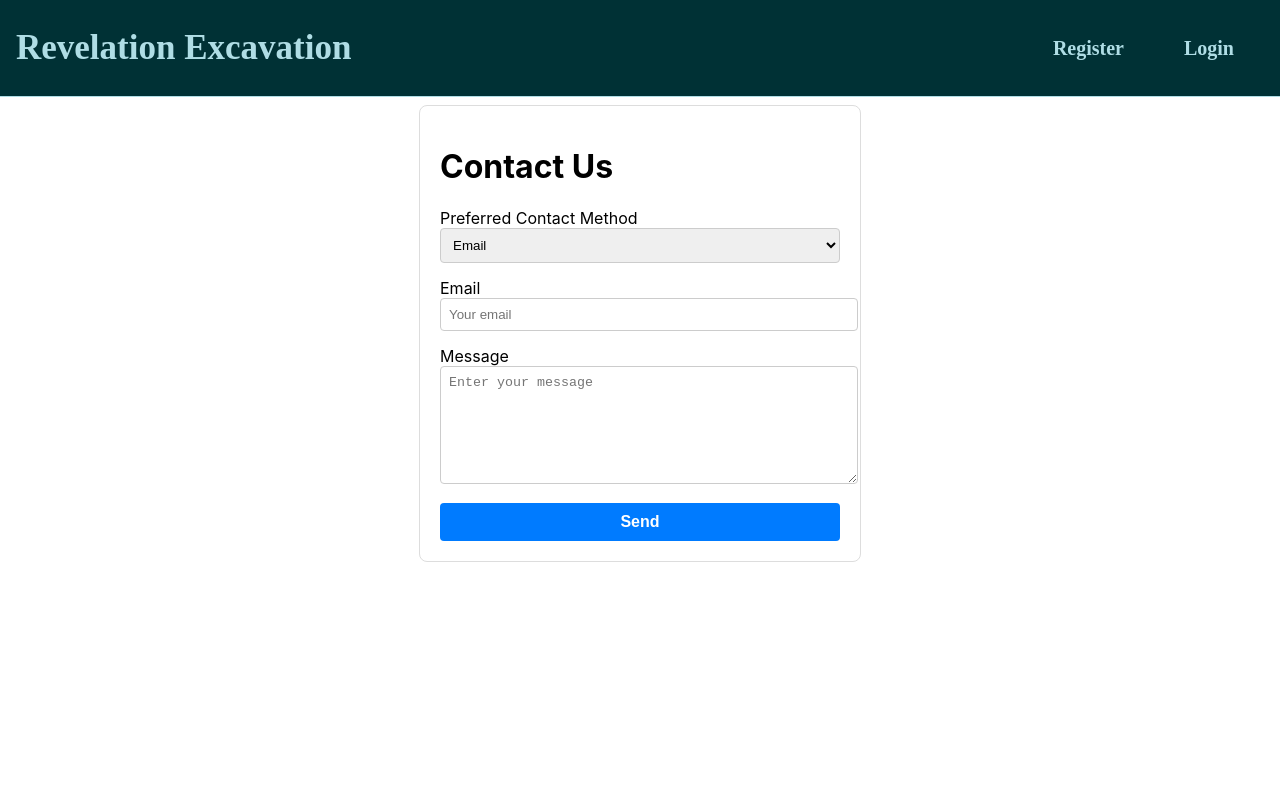
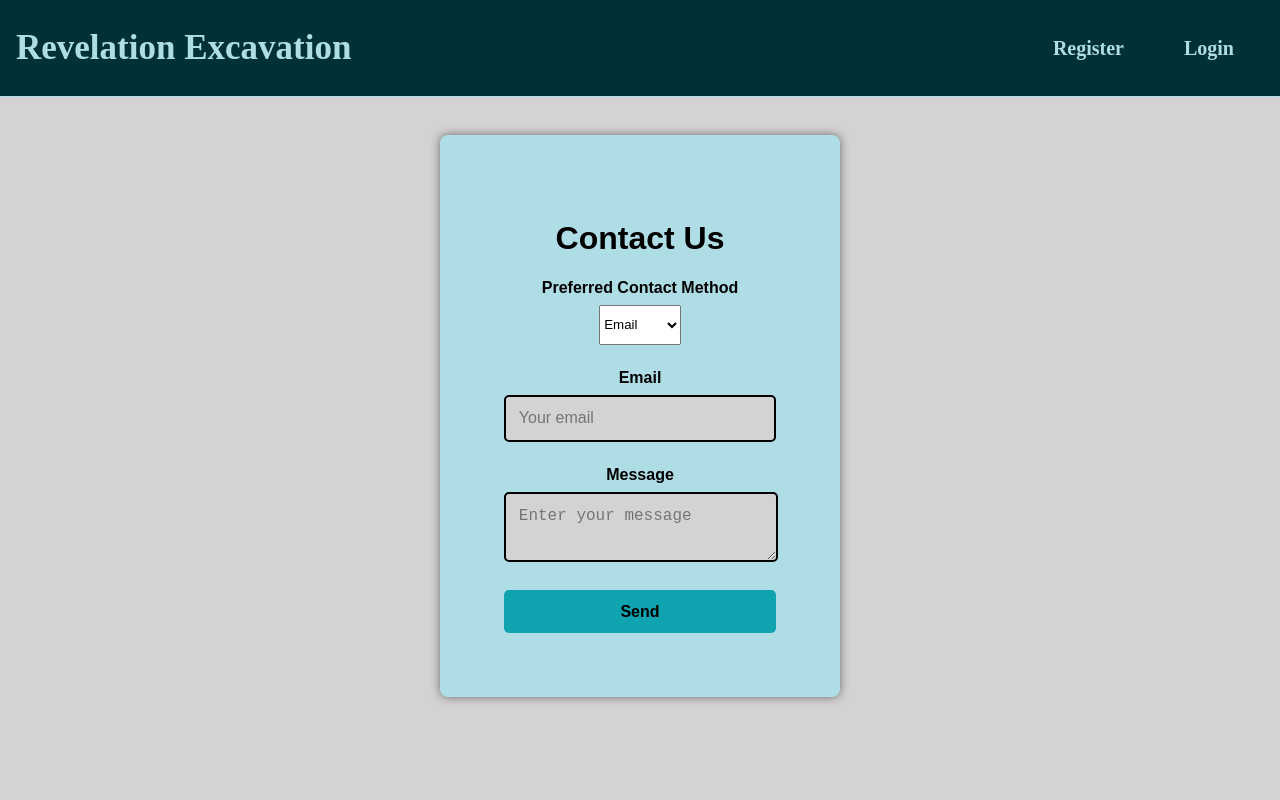
Before and after one commit to RileySuehsschlof/RevalationExcavationSimplified, a React (Create React App) app in the folder frontend/: page /contact in a window 1280 px wide. Shown: the top 800 px of the page. Built offline with nearby package versions, Linux system fonts and the light colour scheme.

Commit message:
Made the style of the contact page consistent  with the other pages

```diff
--- a/frontend/src/pages/ContactPage.js
+++ b/frontend/src/pages/ContactPage.js
@@ -1,6 +1,8 @@
 import React, { useState } from 'react';
 import axios from 'axios';
 import Navbar from "../components/Navbar";
+import Footer from "../components/Footer";
+import '../styles/login.css';  // Import your CSS file
 
 function ContactForm() {
   const [formData, setFormData] = useState({
@@ -20,7 +22,6 @@ function ContactForm() {
     setStatus({ success: null, message: '' });
 
     try {
-      // Send form data to backend
       const response = await axios.post('http://localhost:5000/api/contact', formData);
       setStatus({ success: true, message: response.data.message || 'Message sent successfully!' });
       setFormData({ message: '', email: '', phone: '', method: 'email' });
@@ -33,17 +34,17 @@ function ContactForm() {
   return (
     <>
       <Navbar />
-      <div style={containerStyle}>
-        <form onSubmit={handleSubmit} style={formStyle}>
+      <div className="login-container">
+        <div className="login-form-container">
+          <form onSubmit={handleSubmit} className="login-form">
             <h1>Contact Us</h1>
-          <div style={fieldStyle}>
+            <div className="input-group">
               <label htmlFor="method">Preferred Contact Method</label>
               <select
                 id="method"
                 name="method"
                 value={formData.method}
                 onChange={handleChange}
-              style={selectStyle}
               >
                 <option value="email">Email</option>
                 <option value="sms">SMS</option>
@@ -51,7 +52,7 @@ function ContactForm() {
             </div>
 
             {formData.method === 'email' && (
-            <div style={fieldStyle}>
+              <div className="input-group">
                 <label htmlFor="email">Email</label>
                 <input
                   type="email"
@@ -61,13 +62,12 @@ function ContactForm() {
                   value={formData.email}
                   onChange={handleChange}
                   required
-                style={inputStyle}
                 />
               </div>
             )}
 
             {formData.method === 'sms' && (
-            <div style={fieldStyle}>
+              <div className="input-group">
                 <label htmlFor="phone">Phone</label>
                 <input
                   type="tel"
@@ -77,12 +77,11 @@ function ContactForm() {
                   value={formData.phone}
                   onChange={handleChange}
                   required
-                style={inputStyle}
                 />
               </div>
             )}
 
-          <div style={fieldStyle}>
+            <div className="input-group">
               <label htmlFor="message">Message</label>
               <textarea
                 id="message"
@@ -91,29 +90,19 @@ function ContactForm() {
                 value={formData.message}
                 onChange={handleChange}
                 required
-              style={textareaStyle}
               />
             </div>
 
-          <button type="submit" style={buttonStyle}>Send</button>
+            <button type="submit">Send</button>
             {status.message && (
-            <p style={{ color: status.success ? 'green' : 'red', marginTop: '10px' }}>
-              {status.message}
-            </p>
+              <p className={status.success ? 'success' : 'error'}>{status.message}</p>
             )}
           </form>
         </div>
+      </div>
+      <Footer />
     </>
   );
 }
 
-// Styles
-const formStyle = { maxWidth: '400px', margin: 'auto', padding: '20px', border: '1px solid #ddd', borderRadius: '8px' };
-const fieldStyle = { marginBottom: '15px' };
-const inputStyle = { width: '100%', padding: '8px', borderRadius: '4px', border: '1px solid #ccc' };
-const textareaStyle = { ...inputStyle, height: '100px', resize: 'vertical', maxHeight: '300px' };
-const selectStyle = { ...inputStyle };
-const buttonStyle = { width: '100%', padding: '10px', backgroundColor: '#007BFF', color: '#fff', border: 'none', borderRadius: '4px', cursor: 'pointer' };
-const containerStyle = { marginTop: '85px', padding: '20px' };
-
 export default ContactForm;
--- a/frontend/src/styles/login.css
+++ b/frontend/src/styles/login.css
@@ -130,3 +130,22 @@ button:hover {
 .employee-link a:hover {
   text-decoration: underline;
 }
+
+.login-form textarea {
+  /* Only allow vertical resizing */
+  resize: vertical;
+  /* Min and max height of text area */
+  min-height: 40px;
+  max-height: 200px;
+  width: 90%;
+  padding: 0.8rem;
+  font-size: 1rem;
+  border: 2px solid black;
+  border-radius: 5px;
+  background-color: lightgrey;
+}
+
+.login-form select {
+  height: 40px;
+  width: 30%;
+}
```
Lines whose indentation alone changed are shown as unchanged.
